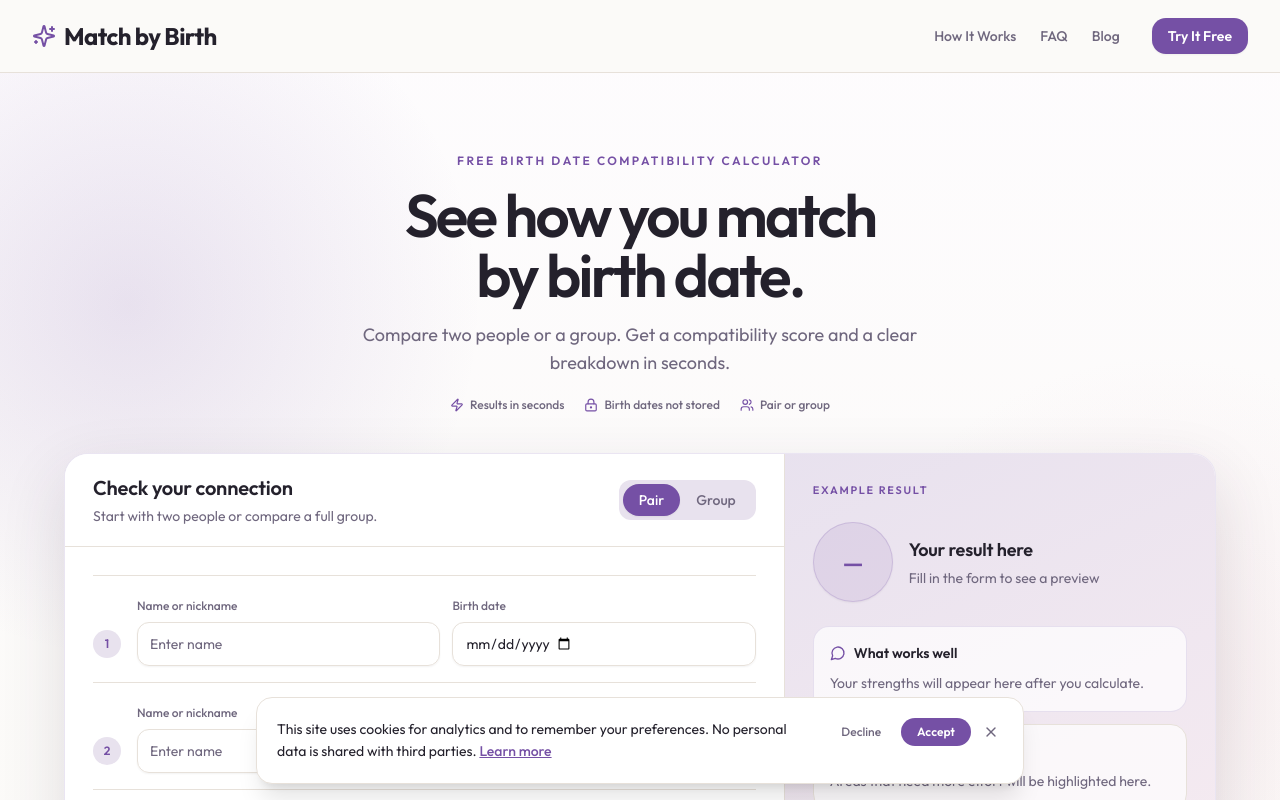
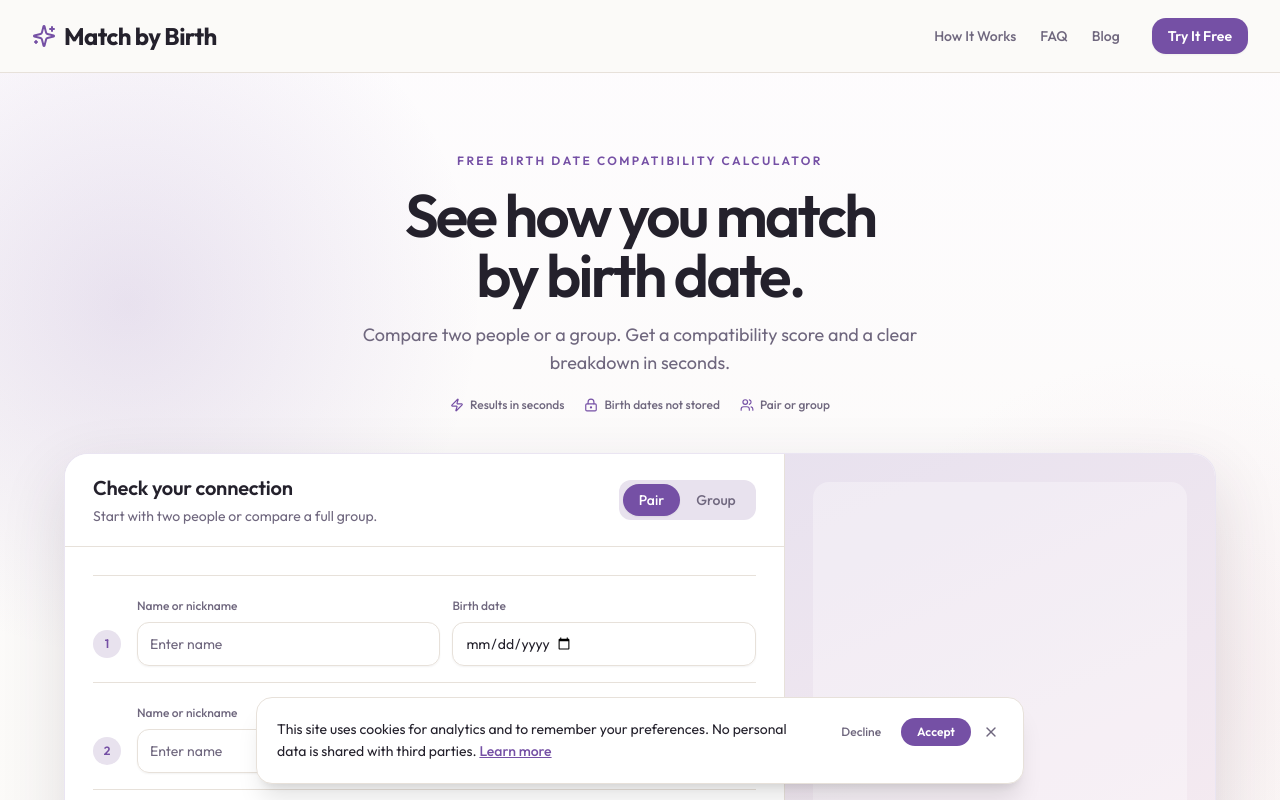
Before and after one commit to redefynliving/MatchbyBirth, a React (Vite) app in the folder apps/web/: page / in a window 1280 px wide. Shown: the top 800 px of the page. Built offline with nearby package versions, Linux system fonts and the light colour scheme.

Commit message:
Wire up Google AdSense - homepage right panel

```diff
--- a/apps/web/src/components/CalculatorWithPreview.jsx
+++ b/apps/web/src/components/CalculatorWithPreview.jsx
@@ -297,11 +297,18 @@
         )}
       </div>
 
-      <HomeResultPreview
-        pairPeople={pairPeople}
-        groupPeople={groupPeople}
-        mode={mode}
-      />
+      {/* Google AdSense */}
+      <aside className="hidden lg:flex h-full flex-col items-center justify-center border-t border-border bg-[linear-gradient(155deg,hsl(var(--secondary))_0%,hsl(335_45%_95%)_100%)] p-6 lg:border-l lg:border-t-0 lg:p-7">
+        <div className="flex h-full w-full items-center justify-center rounded-2xl bg-card/30 p-4">
+          <ins className="adsbygoogle"
+            style={{ display: 'block' }}
+            data-ad-client="ca-pub-7210866068673514"
+            data-ad-slot="3279476431"
+            data-ad-format="auto"
+            data-full-width-responsive="true"
+          />
+        </div>
+      </aside>
     </div>
   );
 }
--- a/apps/web/src/pages/HomePage.jsx
+++ b/apps/web/src/pages/HomePage.jsx
@@ -32,7 +32,8 @@
         <meta property="og:url" content={`${window.location.origin}/`} />
         <link rel="canonical" href={`${window.location.origin}/`} />
 
-        {/* Structured Data: WebApplication */}
+        {/* AdSense */}
+        <script async src="https://pagead2.googlesyndication.com/pagead/js/adsbygoogle.js?client=ca-pub-7210866068673514" crossorigin="anonymous"></script>
         <script type="application/ld+json">
           {JSON.stringify({
             '@context': 'https://schema.org',
```
Also changed, not shown: apps/web/public/llms.txt.
